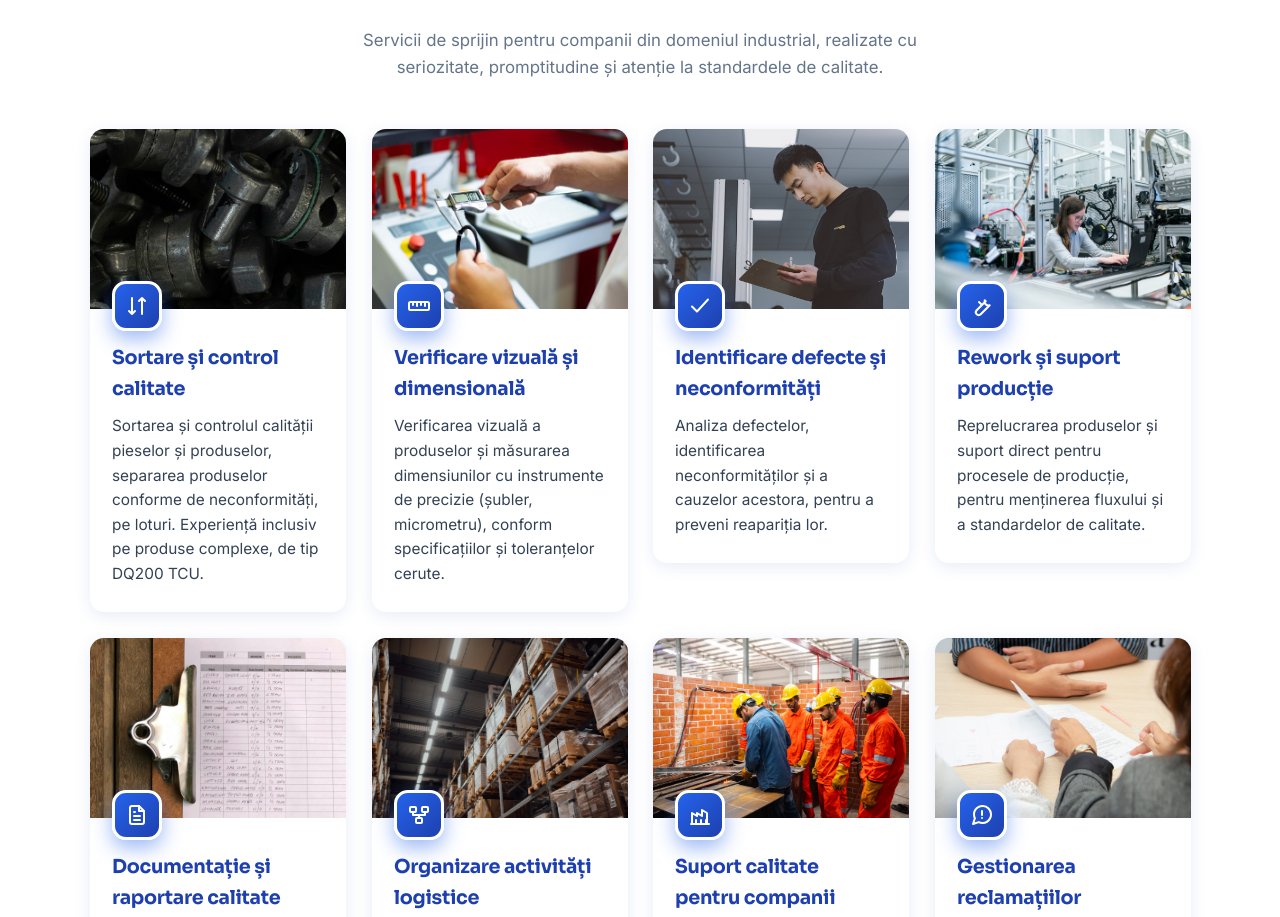
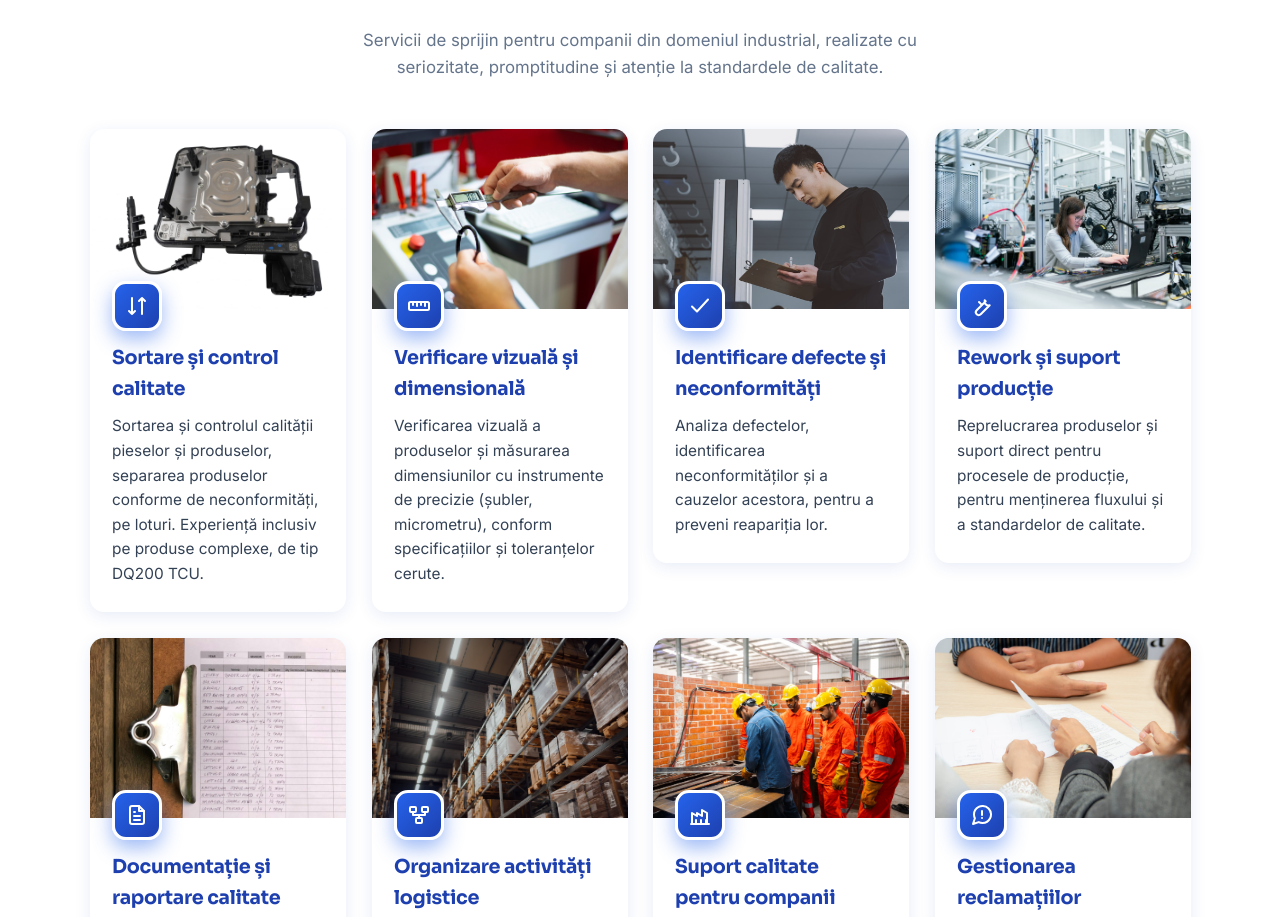
Before and after one commit to Tocea2003/PFA-Kacso-Cati, a React (Vite) app: page / in a window 1280 px wide. Shown: the part 926-1843 px from the top of the page. Built offline with nearby package versions, Linux system fonts and the light colour scheme.

Commit message:
Folosește poza DQ200 la serviciul de sortare și control calitate
Co-Authored-By: Claude Opus 4.8 <noreply@anthropic.com>
Claude-Session: https://claude.ai/code/session_01KEjBZnwpWgQcdzsGSCd9BQ

```diff
--- a/src/data/content.js
+++ b/src/data/content.js
@@ -47,7 +47,7 @@ export const servicii = [
     titlu: 'Sortare și control calitate',
     descriere:
       'Sortarea și controlul calității pieselor și produselor, separarea produselor conforme de neconformități, pe loturi. Experiență inclusiv pe produse complexe, de tip DQ200 TCU.',
-    imagine: poza('serviciu-sortare.jpg'),
+    imagine: poza('DSG11-scaled.jpg'),
     icon: 'sort',
   },
   {
```
